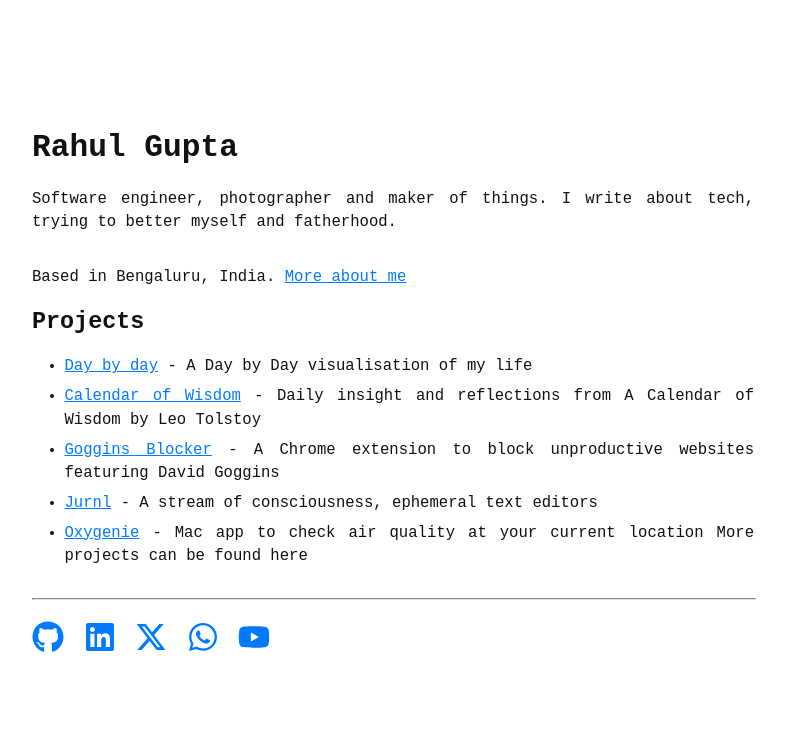
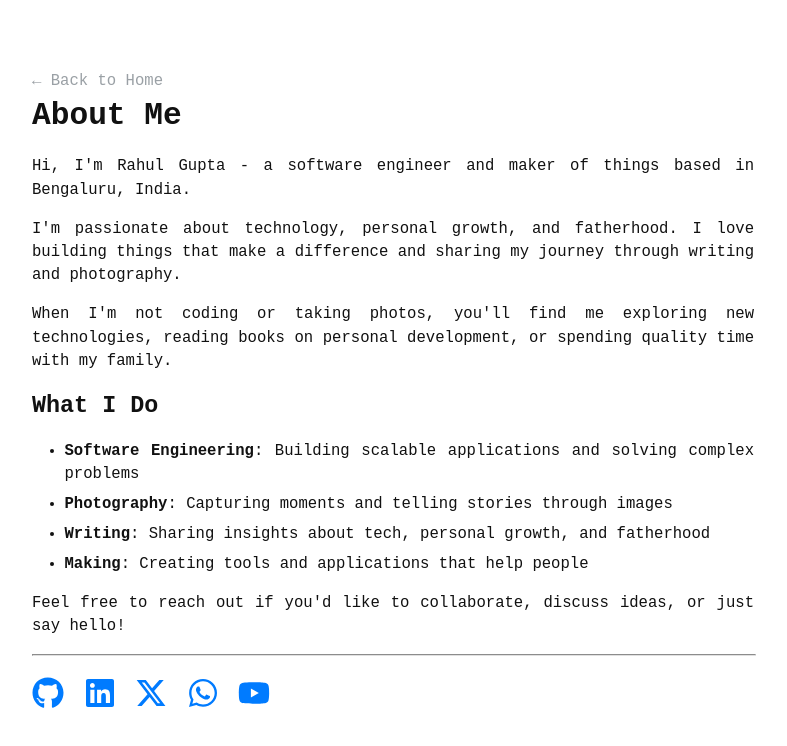
Before and after one commit to rahulob/Vite-portfolio, a React (Vite) app: page /#/about in a window 1280 px wide. Before the commit this address led to /. Shown: the top 746 px of the page, without its empty margins (247-1034 px from the left). Built offline with nearby package versions, Linux system fonts and the light colour scheme.

Commit message:
- Deleted different react pages from the app - Added home button to all the pages using markdown component - Only route is needed to be added along with the markdown to render the page

```diff
--- a/src/Components/Markdown.jsx
+++ b/src/Components/Markdown.jsx
@@ -1,5 +1,5 @@
 import ReactMarkdown from "react-markdown";
-import { Link } from "react-router-dom";
+import { Link, useLocation } from "react-router-dom";
 
 function Markdown({ children }) {
   const components = {
@@ -21,7 +21,16 @@
     },
   };
 
-  return <ReactMarkdown components={components}>{children}</ReactMarkdown>;
+  return (
+    <div className="markdown">
+      {useLocation().pathname !== "/" && (
+        <Link to="/" className="back-link">
+          ← Back to Home
+        </Link>
+      )}
+      <ReactMarkdown components={components}>{children}</ReactMarkdown>
+    </div>
+  );
 }
 
 export default Markdown;
--- a/src/Markdown/Home.md
+++ b/src/Markdown/Home.md
@@ -11,6 +11,7 @@
 - [Goggins Blocker](/goggins-blocker) - A Chrome extension to block unproductive websites featuring David Goggins
 - [Jurnl](/jurnl) - A stream of consciousness, ephemeral text editors
 - [Oxygenie](/oxygenie) - Mac app to check air quality at your current location
-  More projects can be found here
+
+More projects can be found [here](/projects)
 
 ---
--- /dev/null
+++ b/src/Markdown/NotFound.md
@@ -0,0 +1,5 @@
+# Page not Found 404
+
+The page you are trying to find doesn't exist
+
+---
--- /dev/null
+++ b/src/Markdown/Projects.md
@@ -0,0 +1,3 @@
+# Projects
+
+---
--- a/src/Pages/About.jsx
+++ /dev/null
@@ -1,17 +0,0 @@
-import ReactMarkdown from "react-markdown";
-import AboutMarkdown from "../Markdown/About.md";
-import { Link } from "react-router-dom";
-
-function App() {
-  return (
-    <div>
-      <Link to="/" className="back-link">
-        ← Back to Home
-      </Link>
-
-      <ReactMarkdown>{AboutMarkdown}</ReactMarkdown>
-    </div>
-  );
-}
-
-export default App;
--- a/src/Pages/Home.jsx
+++ /dev/null
@@ -1,8 +0,0 @@
-import HomeMarkdown from "../Markdown/Home.md";
-import Markdown from "../Components/Markdown";
-
-function Home() {
-  return <Markdown>{HomeMarkdown}</Markdown>;
-}
-
-export default Home;
--- a/src/Pages/NotFound.jsx
+++ /dev/null
@@ -1,14 +0,0 @@
-import React from "react";
-import Markdown from "../Components/Markdown";
-
-export default function NotFound() {
-  const markdown = `
-  # 404 - Page Not Found
-  The page you are looking for does not exist
-
-  [Back to Home](/)
-
-  ---
-  `;
-  return <Markdown>{markdown}</Markdown>;
-}
--- a/src/main.jsx
+++ b/src/main.jsx
@@ -2,20 +2,26 @@
 import { createRoot } from "react-dom/client";
 import { HashRouter, Routes, Route } from "react-router-dom";
 import "./index.css";
-import Home from "./Pages/Home.jsx";
-import About from "./Pages/About.jsx";
+
 import { SocialLinks } from "./Components/SocialLinks.jsx";
-import NotFound from "./Pages/NotFound.jsx";
+import Markdown from "./Components/Markdown.jsx";
+import AboutMarkdown from "./Markdown/About.md";
+import HomeMarkdown from "./Markdown/Home.md";
+import NotFoundMarkdown from "./Markdown/NotFound.md";
+import ProjectsMarkdown from "./Markdown/Projects.md";
 
 createRoot(document.getElementById("root")).render(
   <StrictMode>
     <HashRouter>
       <div className="app">
         <Routes>
-          <Route path="/" Component={Home} />
-          <Route path="/about" Component={About} />
-          {/* <Route path="/about" element={<Markdown>{AboutMarkdown}</Markdown>} /> */}
-          <Route path="*" Component={NotFound} />
+          <Route path="/" element={<Markdown>{HomeMarkdown}</Markdown>} />
+          <Route path="/about" element={<Markdown>{AboutMarkdown}</Markdown>} />
+          <Route
+            path="/projects"
+            element={<Markdown>{ProjectsMarkdown}</Markdown>}
+          />
+          <Route path="*" element={<Markdown>{NotFoundMarkdown}</Markdown>} />
         </Routes>
         <SocialLinks />
       </div>
```
